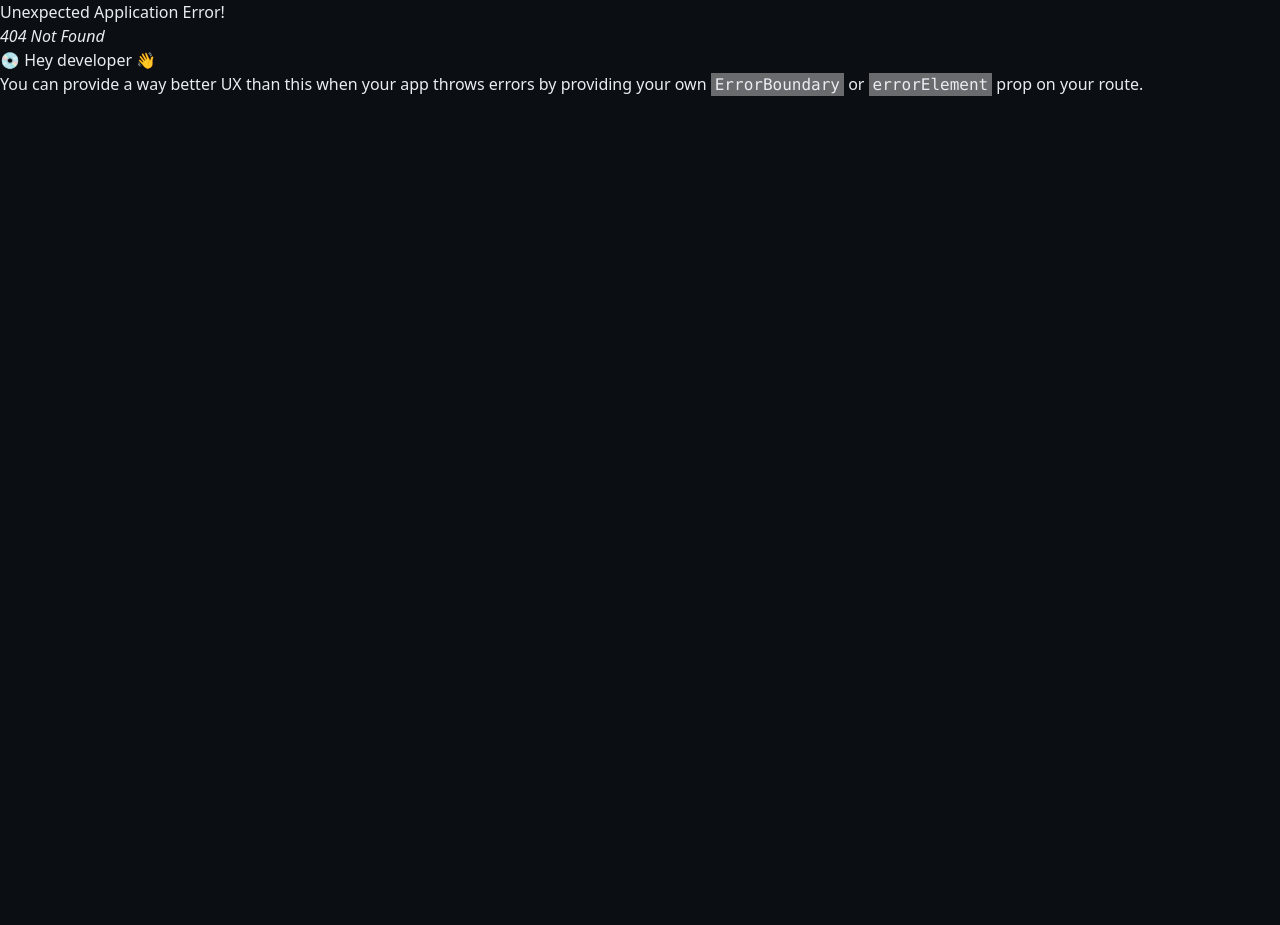
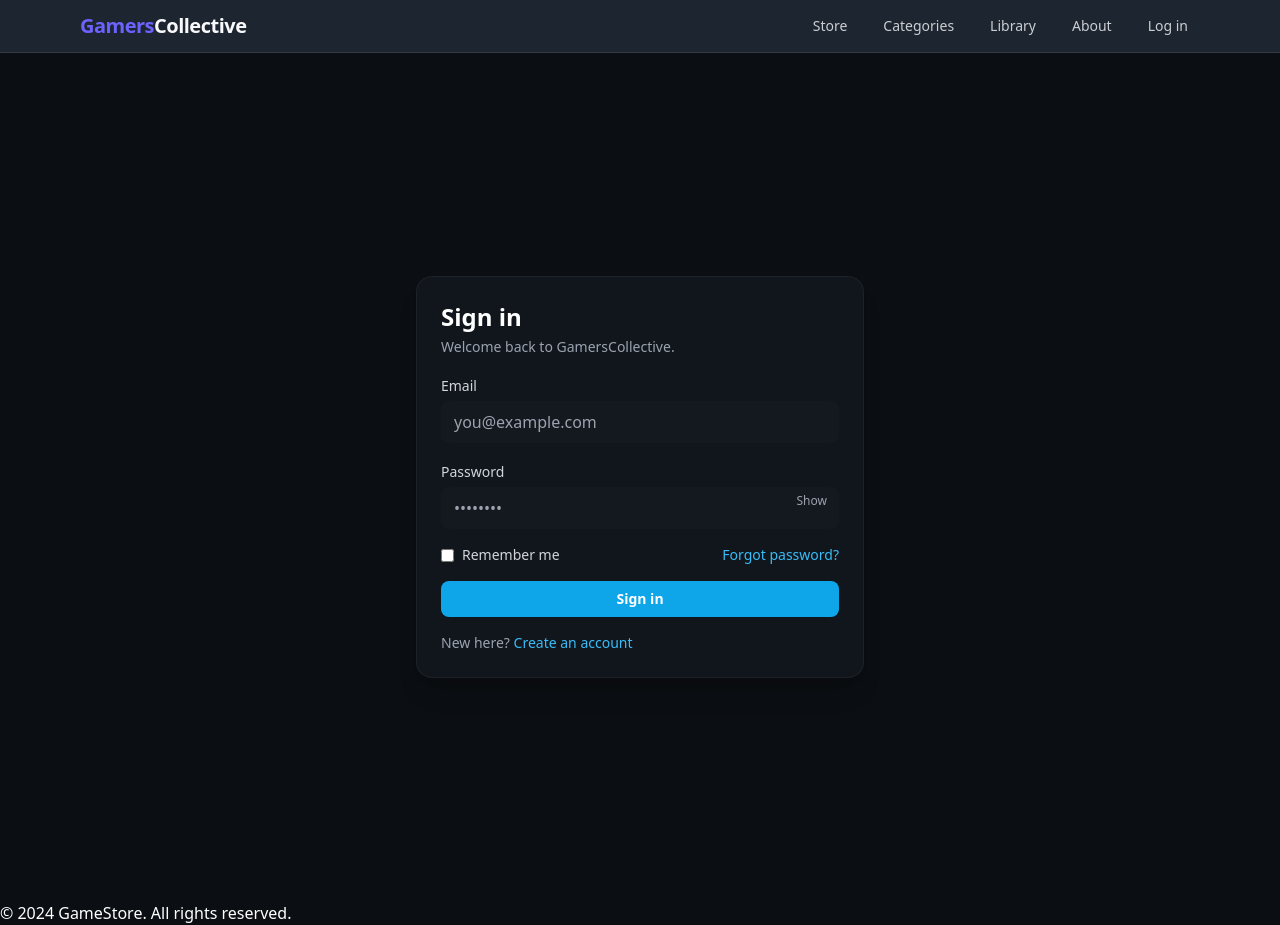
Before and after one commit to tp074749/GamersCollective, a React (Vite) app: page /login in a window 1280 px wide. Before the commit this address had no page. Before the commit the page ends 800 px from the top, so only its background shows below. Built offline with nearby package versions, Linux system fonts and the light colour scheme.

Commit message:
creation of basic login components and login page.

```diff
--- /dev/null
+++ b/src/components/features/auth/AuthLayout.tsx
@@ -0,0 +1,9 @@
+export default function AuthLayout({ children }: { children: React.ReactNode }) {
+  return (
+    <div className="min-h-screen flex items-center justify-center bg-[#0b0e12] px-4">
+      <div className="w-full max-w-md rounded-2xl bg-[#11161d] p-6 shadow-xl border border-white/5">
+        {children}
+      </div>
+    </div>
+  );
+}
--- a/src/components/layout/NavBar.tsx
+++ b/src/components/layout/NavBar.tsx
@@ -57,12 +57,17 @@ export default function Navbar() {
       <div className="max-w-6xl mx-auto flex items-center justify-between px-4 py-3">
         {/* Brand */}
         <div className="text-xl font-extrabold tracking-tight">
+          <NavLink to="/">
           <span className="text-[#6C63FF]">Gamers</span>
           <span className="text-[#F8F9FA]">Collective</span>
+          </NavLink>
         </div>
 
         {/* Menus + links */}
         <nav className="flex items-center gap-3">
+          {/* Dropdown menus */}
+          {/* Each gets its own active logic and button classes */}
+          <NavLink to="/">
           <DropDownMenu
             label="Store"
             items={storeItems}
@@ -70,6 +75,7 @@ export default function Navbar() {
             menuClassName={ddMenu}
             itemClassName={ddItem}
           />
+          </NavLink>
           <DropDownMenu
             label="Categories"
             items={categoriesItems}
@@ -95,13 +101,12 @@ export default function Navbar() {
             About
           </NavLink>
 
-          <button
+          <NavLink
+            to="/login"
             className={`${linkBase} ${linkNormal}`}
-            onClick={() => navigate("/login")}
-            type="button"
           >
             Log in
-          </button>
+          </NavLink>
         </nav>
       </div>
     </header>
--- /dev/null
+++ b/src/components/ui/Button.tsx
@@ -0,0 +1,44 @@
+import React from "react";
+
+type Variant = "primary" | "secondary" | "ghost";
+type Size = "sm" | "md" | "lg";
+
+type Props = React.ButtonHTMLAttributes<HTMLButtonElement> & {
+  variant?: Variant;
+  size?: Size;
+  loading?: boolean;
+};
+
+const base =
+  "inline-flex items-center justify-center rounded-lg font-semibold transition focus:outline-none focus:ring-2 focus:ring-offset-2 disabled:opacity-60 disabled:cursor-not-allowed";
+const sizes: Record<Size, string> = {
+  sm: "px-3 py-1.5 text-sm",
+  md: "px-4 py-2 text-sm",
+  lg: "px-5 py-3 text-base",
+};
+const variants: Record<Variant, string> = {
+  primary:
+    "bg-sky-500 text-white hover:bg-sky-600 focus:ring-sky-400 focus:ring-offset-[#0b0e12]",
+  secondary:
+    "bg-white/10 text-white hover:bg-white/20 focus:ring-sky-400 focus:ring-offset-[#0b0e12] border border-white/10",
+  ghost:
+    "bg-transparent text-white hover:bg-white/10 focus:ring-sky-400 focus:ring-offset-[#0b0e12]",
+};
+
+export default function Button({
+  variant = "primary",
+  size = "md",
+  loading = false,
+  className = "",
+  children,
+  ...rest
+}: Props) {
+  return (
+    <button
+      className={`${base} ${sizes[size]} ${variants[variant]} ${className}`}
+      {...rest}
+    >
+      {loading ? "Please wait…" : children}
+    </button>
+  );
+}
--- /dev/null
+++ b/src/components/ui/FormError.tsx
@@ -0,0 +1,8 @@
+export default function FormError({ message }: { message?: string | null }) {
+  if (!message) return null;
+  return (
+    <div className="mb-3 rounded bg-red-500/15 border border-red-500/30 text-red-300 px-3 py-2">
+      {message}
+    </div>
+  );
+}
--- /dev/null
+++ b/src/components/ui/PasswordInput.tsx
@@ -0,0 +1,25 @@
+import React from "react";
+import TextInput from "./TextInput";
+
+type Props = Omit<React.ComponentProps<typeof TextInput>, "type">;
+
+export default function PasswordInput(props: Props) {
+  const [show, setShow] = React.useState(false);
+  const inputId =
+    (props.id as string) ||
+    `pwd-${props.label.replace(/\s+/g, "-").toLowerCase()}`;
+
+  return (
+    <div className="relative">
+      <TextInput id={inputId} {...props} type={show ? "text" : "password"} />
+      <button
+        type="button"
+        aria-controls={inputId}
+        onClick={() => setShow((s) => !s)}
+        className="absolute right-3 top-[34px] text-xs text-gray-400 hover:text-gray-200"
+      >
+        {show ? "Hide" : "Show"}
+      </button>
+    </div>
+  );
+}
--- /dev/null
+++ b/src/components/ui/TextInput.tsx
@@ -0,0 +1,42 @@
+import React from "react";
+
+type Props = React.InputHTMLAttributes<HTMLInputElement> & {
+  label: string;
+  error?: string;
+  hint?: string;
+};
+
+export default function TextInput({ label, error, hint, id, ...rest }: Props) {
+  const inputId = id || `input-${label.replace(/\s+/g, "-").toLowerCase()}`;
+  const describedBy = [
+    hint ? `${inputId}-hint` : null,
+    error ? `${inputId}-error` : null,
+  ]
+    .filter(Boolean)
+    .join(" ") || undefined;
+
+  return (
+    <label htmlFor={inputId} className="block">
+      <span className="text-sm text-gray-300">{label}</span>
+      <input
+        id={inputId}
+        aria-invalid={!!error}
+        aria-describedby={describedBy}
+        className={`mt-1 w-full rounded-lg bg-[#14181f] border px-3 py-2 text-white
+                    placeholder-gray-400 focus:outline-none focus:ring-2 focus:ring-sky-500
+                    ${error ? "border-red-500" : "border-transparent"}`}
+        {...rest}
+      />
+      {hint && (
+        <div id={`${inputId}-hint`} className="mt-1 text-xs text-gray-400">
+          {hint}
+        </div>
+      )}
+      {error && (
+        <div id={`${inputId}-error`} className="mt-1 text-xs text-red-400">
+          {error}
+        </div>
+      )}
+    </label>
+  );
+}
--- /dev/null
+++ b/src/components/ui/index.ts
@@ -0,0 +1,4 @@
+export { default as Button } from "./Button";
+export { default as TextInput } from "./TextInput";
+export { default as PasswordInput } from "./PasswordInput";
+export { default as FormError } from "./FormError";
--- a/src/main.tsx
+++ b/src/main.tsx
@@ -8,6 +8,7 @@ import Categories from "./pages/Categories";
 import Recommendations from "./pages/Recommendations";
 import About from "./pages/About";
 import GameDetail from "./components/features/GameDetail";
+import Login from "./pages/Login";
 
 
 
@@ -21,6 +22,7 @@ const router = createBrowserRouter([
       { path: "categories", element: <Categories /> },
       { path: "recommendations", element: <Recommendations /> },
       { path: "about", element: <About /> },
+      { path: "login", element: <Login /> },
     ],
   },
 ]);
--- /dev/null
+++ b/src/pages/Login.tsx
@@ -0,0 +1,78 @@
+import React from "react";
+import AuthLayout from "../components/features/auth/AuthLayout";
+import { Button, TextInput, PasswordInput, FormError } from "../components/ui";
+
+export default function Login() {
+  const [email, setEmail] = React.useState("");
+  const [password, setPassword] = React.useState("");
+  const [err, setErr] = React.useState<string | null>(null);
+  const [loading, setLoading] = React.useState(false);
+
+  const onSubmit = async (e: React.FormEvent) => {
+    e.preventDefault();
+    setErr(null);
+    setLoading(true);
+    try {
+      // TODO: replace with real auth call:
+      // await login(email, password);
+      await new Promise((r) => setTimeout(r, 800));
+      // navigate("/", { replace: true });
+    } catch (e: any) {
+      setErr(e?.message ?? "Login failed");
+    } finally {
+      setLoading(false);
+    }
+  };
+
+  return (
+    <AuthLayout>
+      <h1 className="text-2xl font-bold text-white mb-1">Sign in</h1>
+      <p className="text-sm text-gray-400 mb-4">
+        Welcome back to GamersCollective.
+      </p>
+
+      <FormError message={err} />
+
+      <form onSubmit={onSubmit} className="space-y-4">
+        <TextInput
+          label="Email"
+          type="email"
+          placeholder="you@example.com"
+          value={email}
+          onChange={(e) => setEmail(e.target.value)}
+          required
+          autoComplete="email"
+        />
+
+        <PasswordInput
+          label="Password"
+          placeholder="••••••••"
+          value={password}
+          onChange={(e) => setPassword(e.target.value)}
+          required
+          autoComplete="current-password"
+        />
+
+        <div className="flex items-center justify-between text-sm">
+          <label className="inline-flex items-center gap-2 text-gray-300">
+            <input type="checkbox" className="accent-sky-500" /> Remember me
+          </label>
+          <a href="/forgot" className="text-sky-400 hover:underline">
+            Forgot password?
+          </a>
+        </div>
+
+        <Button type="submit" variant="primary" size="md" loading={loading} className="w-full">
+          Sign in
+        </Button>
+      </form>
+
+      <p className="mt-4 text-sm text-gray-400">
+        New here?{" "}
+        <a href="/signup" className="text-sky-400 hover:underline">
+          Create an account
+        </a>
+      </p>
+    </AuthLayout>
+  );
+}
```
Also changed, not shown: src/components/feature/GameCarousel.tsx (line endings or trailing spaces), src/index.css (line endings or trailing spaces).
